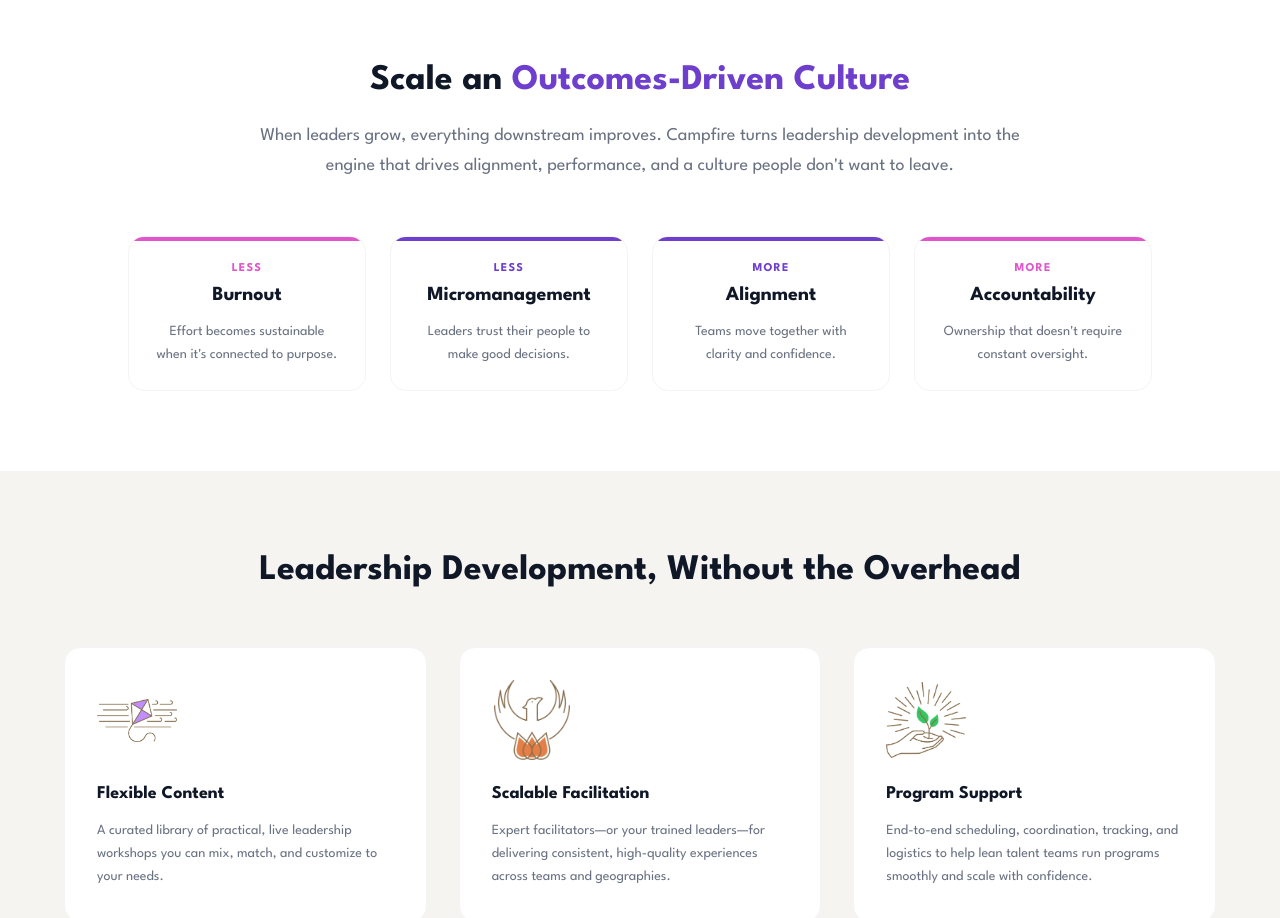
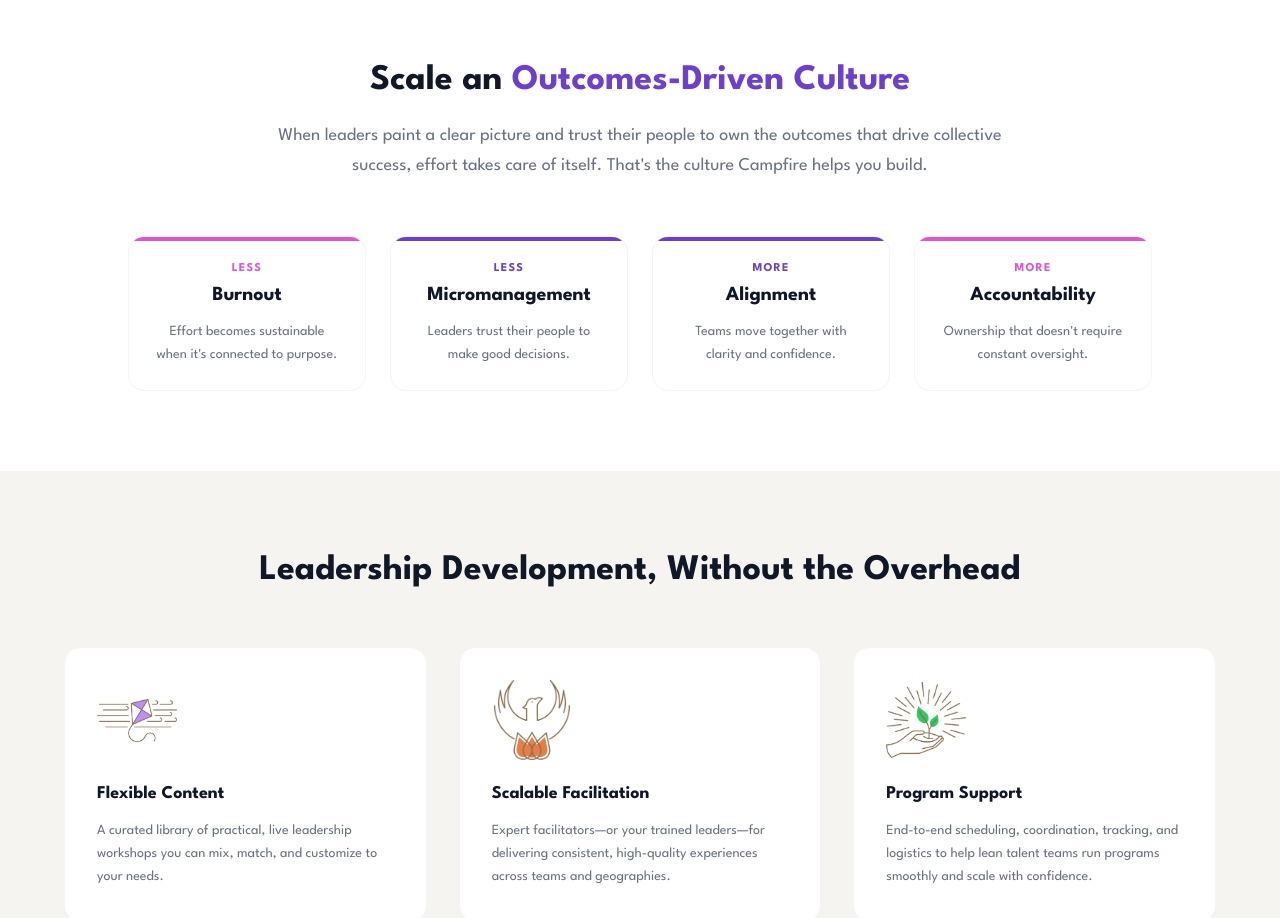
Before and after one commit to stevearntz/campfire-website, a Next.js app: page / in a window 1280 px wide. Shown: the part 900-1818 px from the top of the page. Built offline with nearby package versions, Linux system fonts and the light colour scheme; no server answers.

Commit message:
Update Outcomes section copy
Co-Authored-By: Claude Opus 4.6 <noreply@anthropic.com>

```diff
--- a/app/page.tsx
+++ b/app/page.tsx
@@ -107,9 +107,9 @@ export default function Home() {
               <span className="text-[#6E3FCC]">Outcomes-Driven Culture</span>
             </h2>
             <p className="mt-5 text-lg text-gray-500 max-w-3xl mx-auto leading-relaxed">
-              When leaders grow, everything downstream improves. Campfire turns
-              leadership development into the engine that drives alignment,
-              performance, and a culture people don&apos;t want to leave.
+              When leaders paint a clear picture and trust their people to own
+              the outcomes that drive collective success, effort takes care of
+              itself. That&apos;s the culture Campfire helps you build.
             </p>
           </div>
 
```
